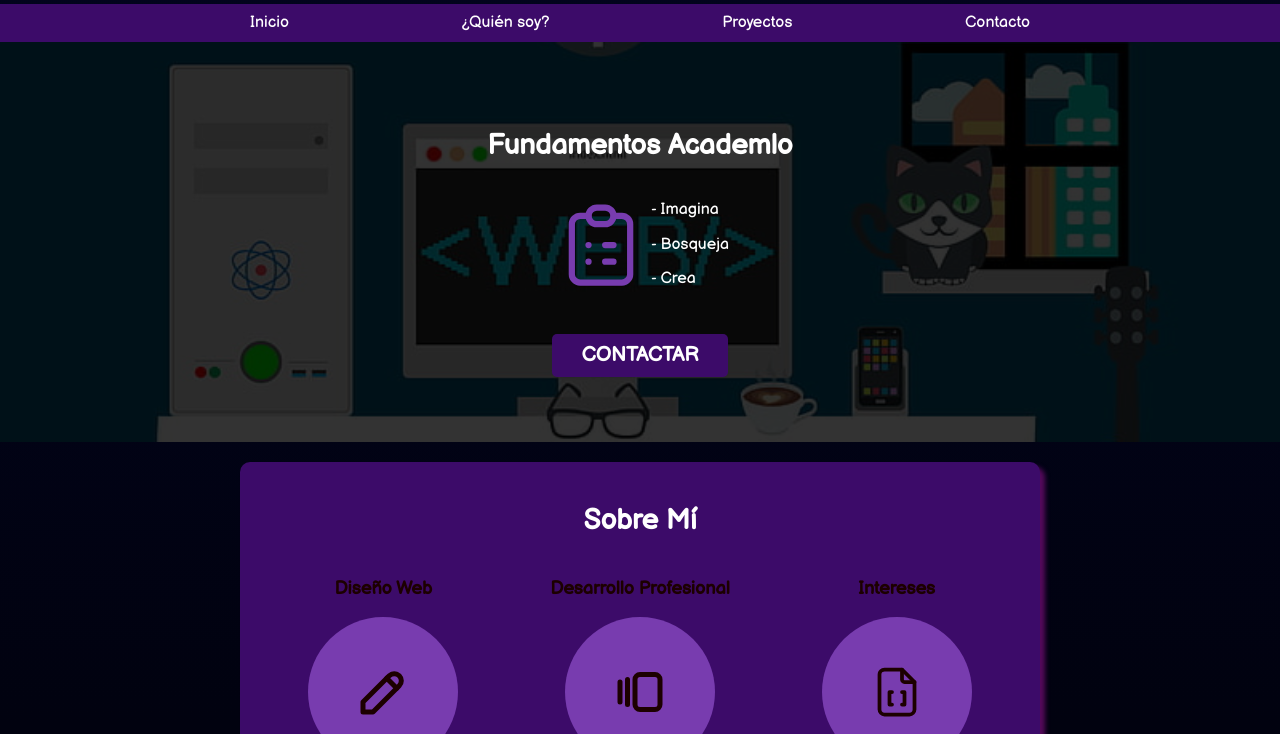
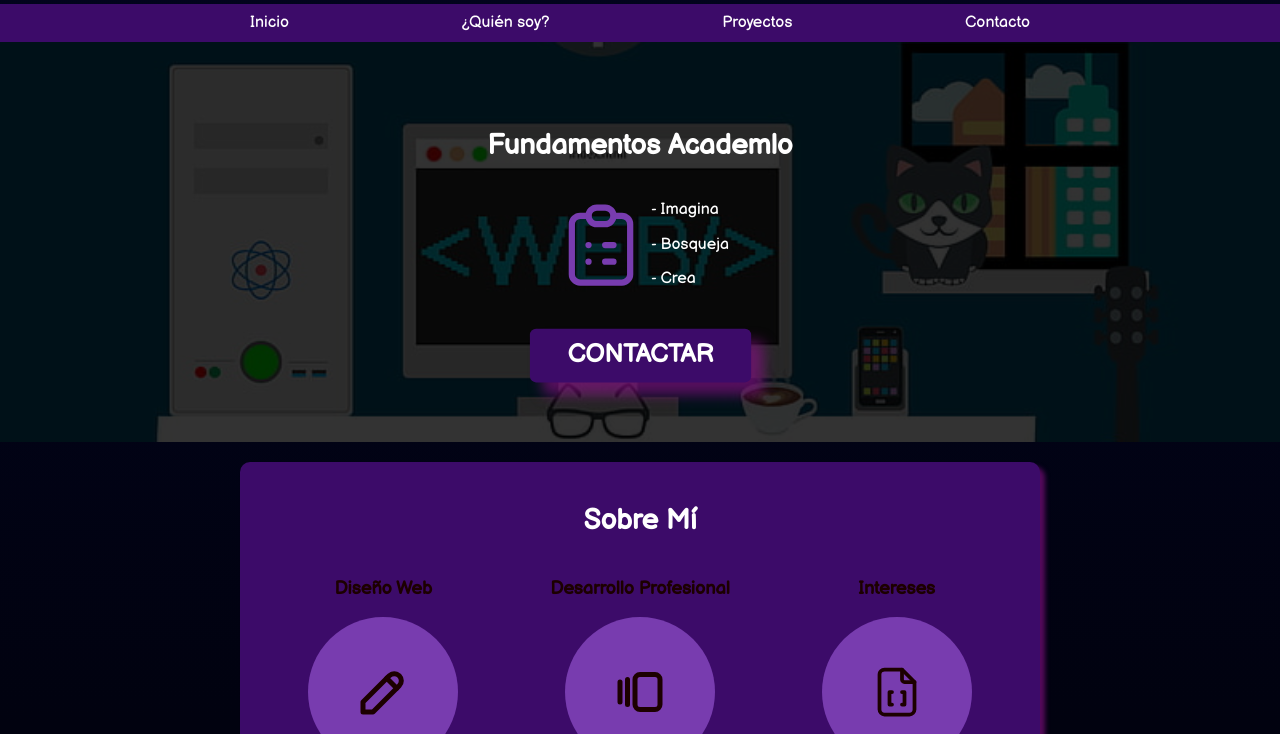
Before and after one commit to Jose-Tejero/Myportfolio, a plain HTML site: page index.html in a window 1280 px wide. In both pictures the pointer is over the link "CONTACTAR". Shown: the part 91-825 px from the top of the page. Drawn offline with Linux system fonts and the light colour scheme.

Commit message:
Agregando animación a los iconos 2

```diff
--- a/style/style.css
+++ b/style/style.css
@@ -248,11 +248,11 @@ main,
     font-size: 1rem;
 }
 
-.icono {
+.icono, .boton {
     transition: all 0.1s linear;
 }
 
-.icono:hover{
+.icono:hover, .boton:hover{
     transform: scale(1.25);
     box-shadow: 10px 10px 10px rgba(138,15,138,0.62);
     cursor: pointer;
```
